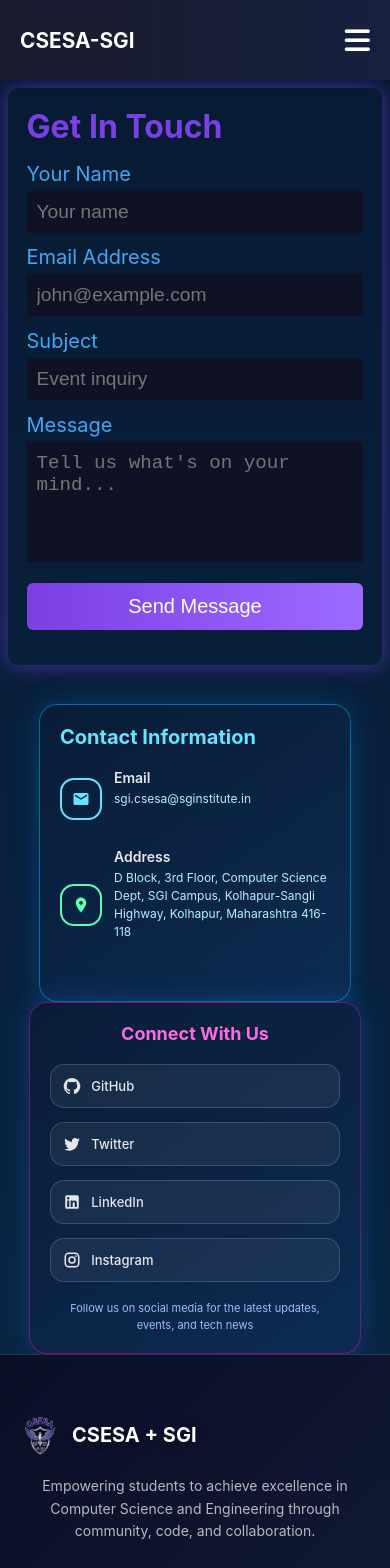
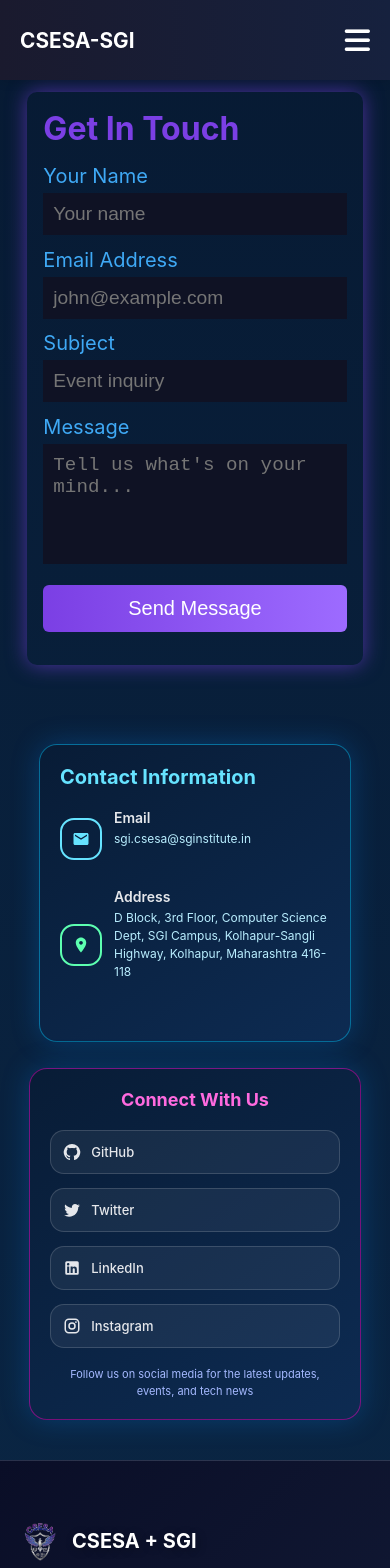
Before and after one commit to sgicsesa-tech-head/csesa-sgi-frontend, a React (Create React App) app: page /contact in a window 390 px wide. Shown: the top 1568 px of the page. Built offline with nearby package versions, Linux system fonts and the light colour scheme.

Commit message:
form integrated

```diff
--- a/src/components/Form.css
+++ b/src/components/Form.css
@@ -22,7 +22,6 @@
   border-radius: 12px;
   box-shadow: 0 0 20px rgba(123, 63, 228, 0.6);
   width: 100%;
-  max-width: 400px;
   /* border-bottom: 2px solid red; */
 }
 
--- a/src/pages/Contact.css
+++ b/src/pages/Contact.css
@@ -1,15 +1,40 @@
+.contact-page{
+  display: flex;
+  width: 100%;
+  flex-direction: row;
+  justify-content: space-evenly;
+  align-items: center;
+  margin: 5px 0 40px 0;
+}
+
+.contact-left {
+  display: flex;
+  flex-direction: column;
+  gap: 24px;
+  width: 40%;
+}
+
 /* ================= RIGHT SECTION ================= */
-.right-section {
+.contact-right {
   display: flex;
   flex-direction: column;
   gap: 32px;
   align-items: center;
-  width: 100%;
+  width: 40%;
 }
 
 /* ================= MOBILE RESPONSIVE ================= */
 @media (max-width: 640px) {
-  .right-section {
+  .contact-page{
+    flex-direction: column;
+    gap: 40px;
+  }
+  .contact-left {
+    width: 90%;
+    gap: 20px;
+  }
+  .contact-right {
+    width: 100%;
     gap: 26px;
   }
 }
```
